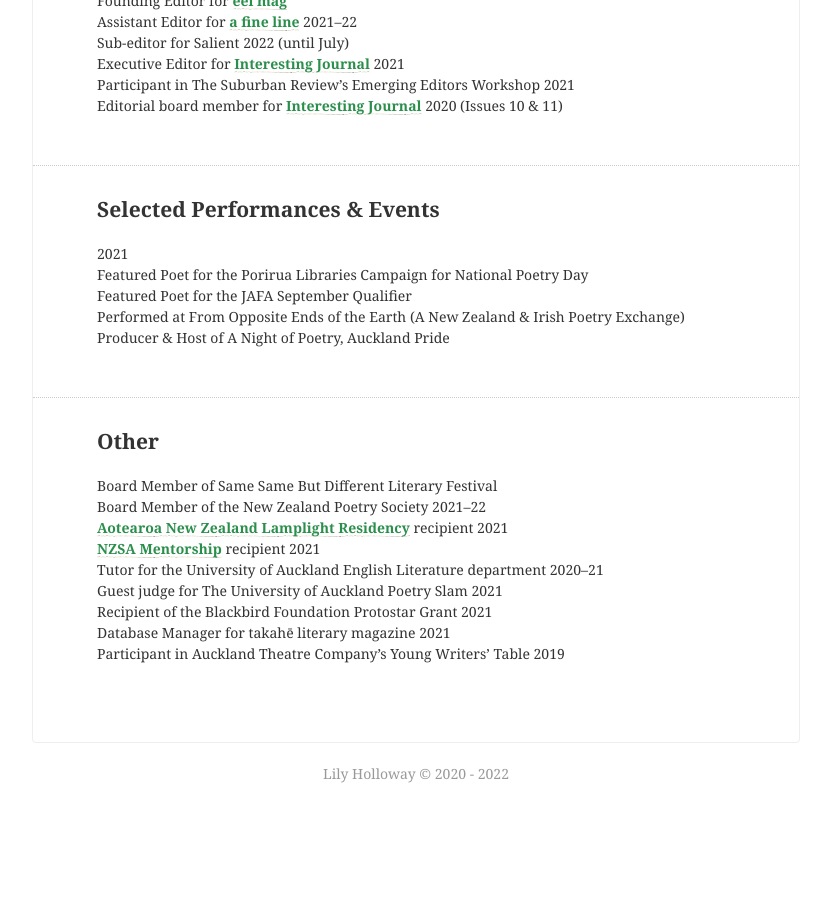
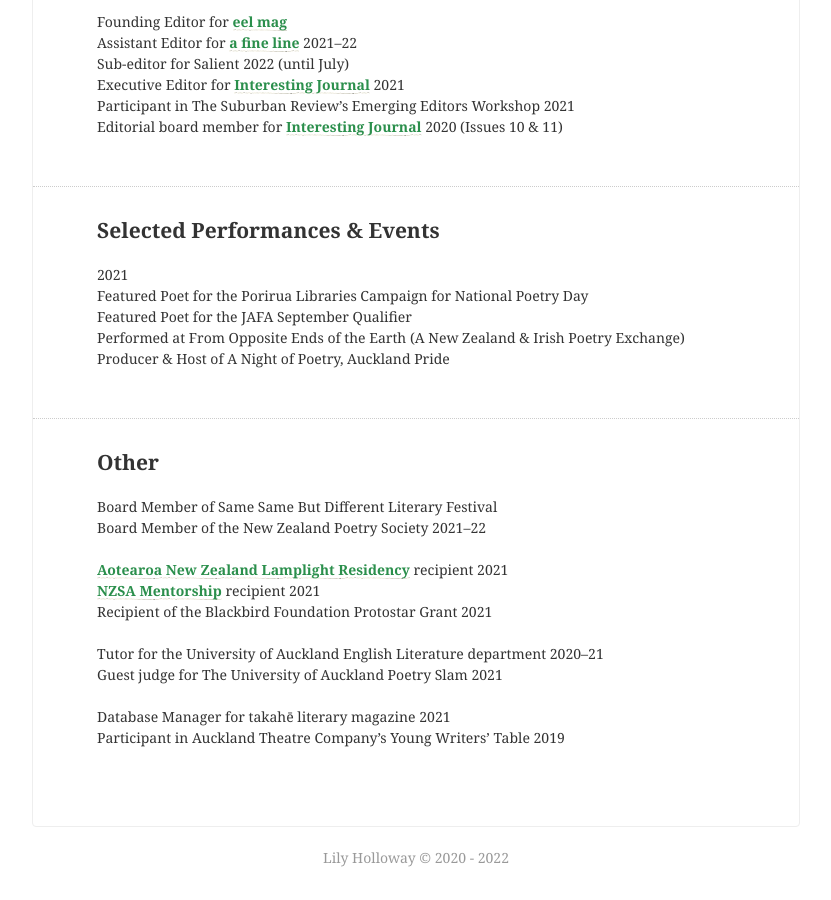
Before and after one commit to lilyholloway/lilyholloway.github.io, a Jekyll site: the page built from cv.md, in a window 1280 px wide and 900 px high, scrolled down 4971 px. Shown: the whole window, without its empty margins (224-1055 px from the left). Built offline with Jekyll 4.4.1, drawn with Linux system fonts in a browser that asks for light colours; nearby versions of some CDN libraries; before the commit the page ends 5787 px from its top, so only the background shows below that.

Commit message:
Update cv.md

```diff
--- a/cv.md
+++ b/cv.md
@@ -227,10 +228,13 @@
 ## **Other**<br>
 Board Member of Same Same But Different Literary Festival<br>
 Board Member of the New Zealand Poetry Society 2021–22<br>
+<br>
 **<a href="https://www.varuna.com.au/online-programs/newzealand">Aotearoa New Zealand Lamplight Residency</a>** recipient 2021<br>
 **<a href="https://authors.org.nz/opportunities/nzsa-programmes-and-services/nzsa-mentor-programme/mentee-recipients-of-2021/">NZSA Mentorship</a>** recipient 2021<br>
+Recipient of the Blackbird Foundation Protostar Grant 2021<br>
+<br>
 Tutor for the University of Auckland English Literature department 2020–21<br>
 Guest judge for The University of Auckland Poetry Slam 2021<br>
-Recipient of the Blackbird Foundation Protostar Grant 2021<br>
+<br>
 Database Manager for takahē literary magazine 2021<br>
 Participant in Auckland Theatre Company's Young Writers' Table 2019<br>
```
Also changed, not shown: other parts of cv.md (+1 -0 lines).
